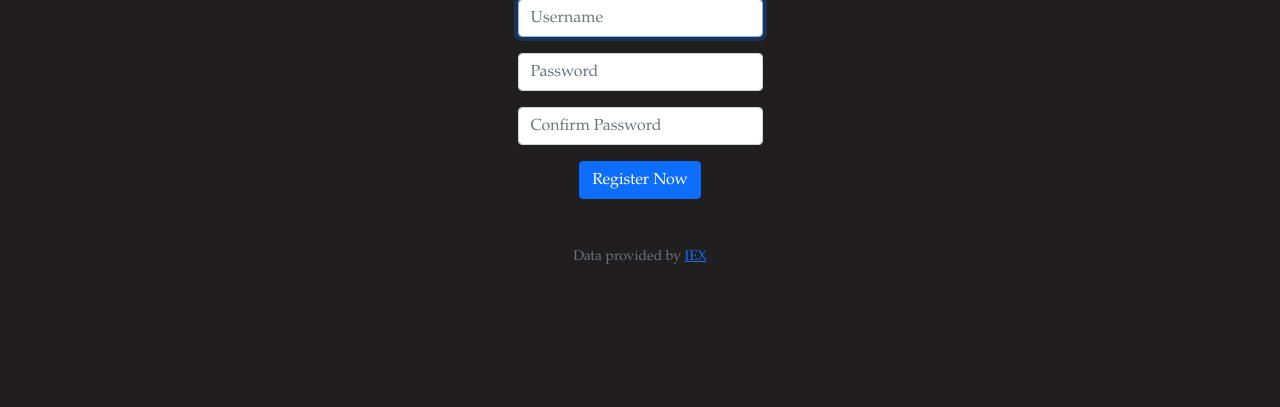
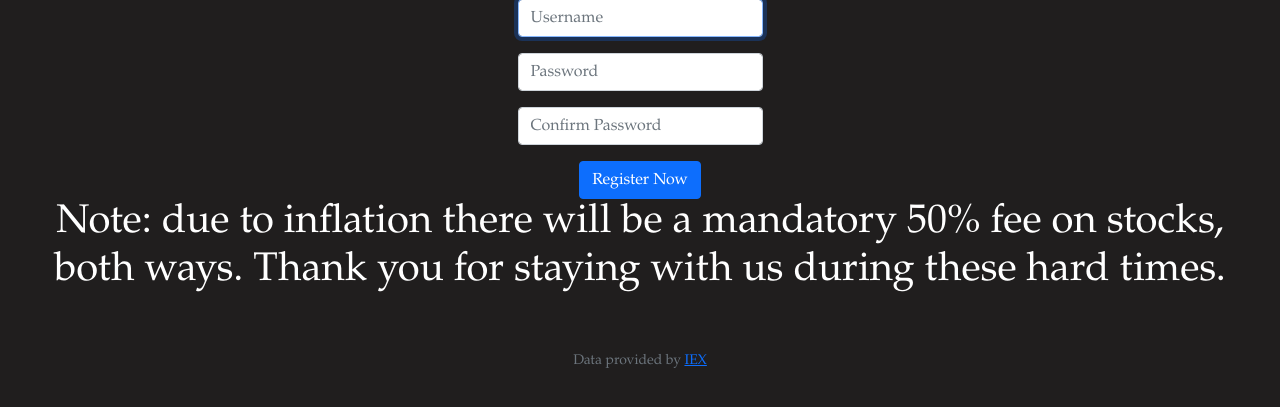
Before and after one commit to amaanjaved1/stockme.io, a Flask app: page /register in a window 1280 px wide. Shown: the part 130-537 px from the top of the page. Run offline with Flask 2, Linux system fonts and the light colour scheme; some libraries are stand-ins or nearby versions.

Commit message:
Update register.html

```diff
--- a/templates/register.html
+++ b/templates/register.html
@@ -16,5 +16,6 @@
             <input class="form-control mx-auto w-auto" id="confirmpassword" name="confirmation" placeholder="Confirm Password" type="password">
         </div>
         <button class="btn btn-primary" type="submit">Register Now</button>
+        <h1>Note: due to inflation there will be a mandatory 50% fee on stocks, both ways. Thank you for staying with us during these hard times.</h1>
     </form>
 {% endblock %}
```
